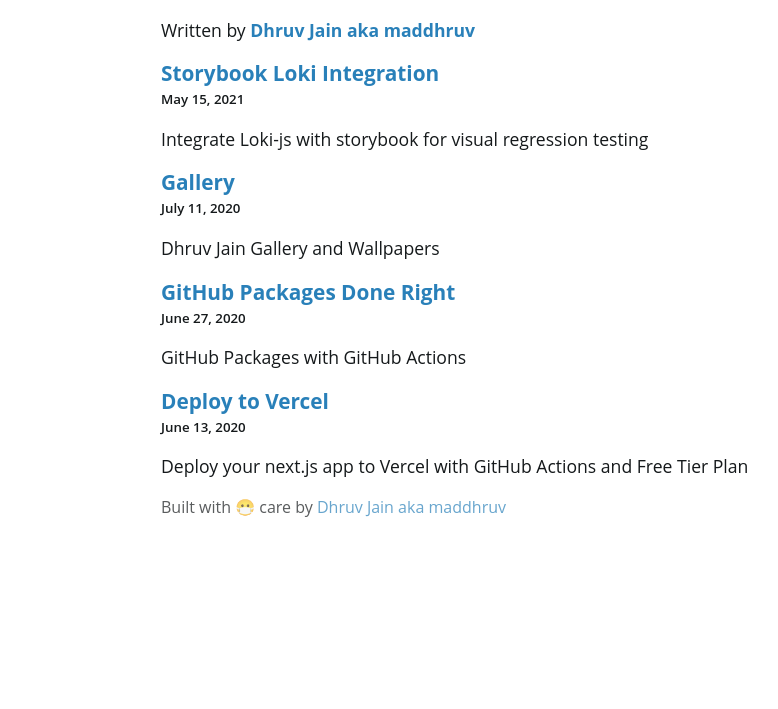
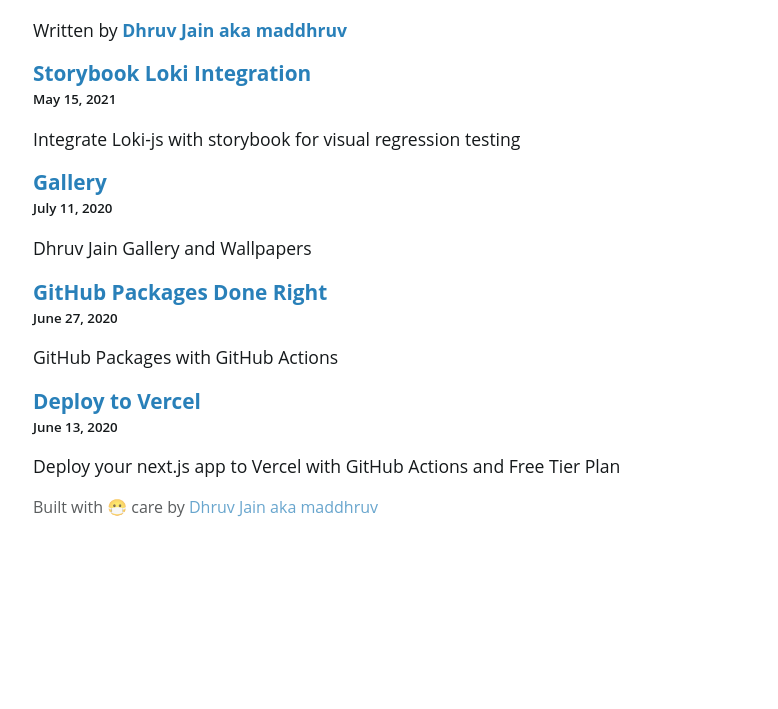
Before and after one commit to maddhruv/maddhruv.github.io, a Gatsby site: page / in a window 1280 px wide. Shown: the part 91-800 px from the top of the page, without its empty margins (95-873 px from the left). Built offline with nearby package versions, Linux system fonts and the light colour scheme; Gatsby itself is replaced by a stand-in of ours; some packages are replaced by stand-ins of ours; no server answers.

Commit message:
fix: mobile container

```diff
--- a/src/styles/global.css
+++ b/src/styles/global.css
@@ -304,7 +304,7 @@ nav > ul {
 }
 
 #📦 {
-  padding: 4vh 20vw 3vh 20vw;
+  padding: 4vh 10vw 3vh 10vw;
   @media (max-width: 768px) {
     padding: 5vh 5vw 5vh 5vw;
   }
```
